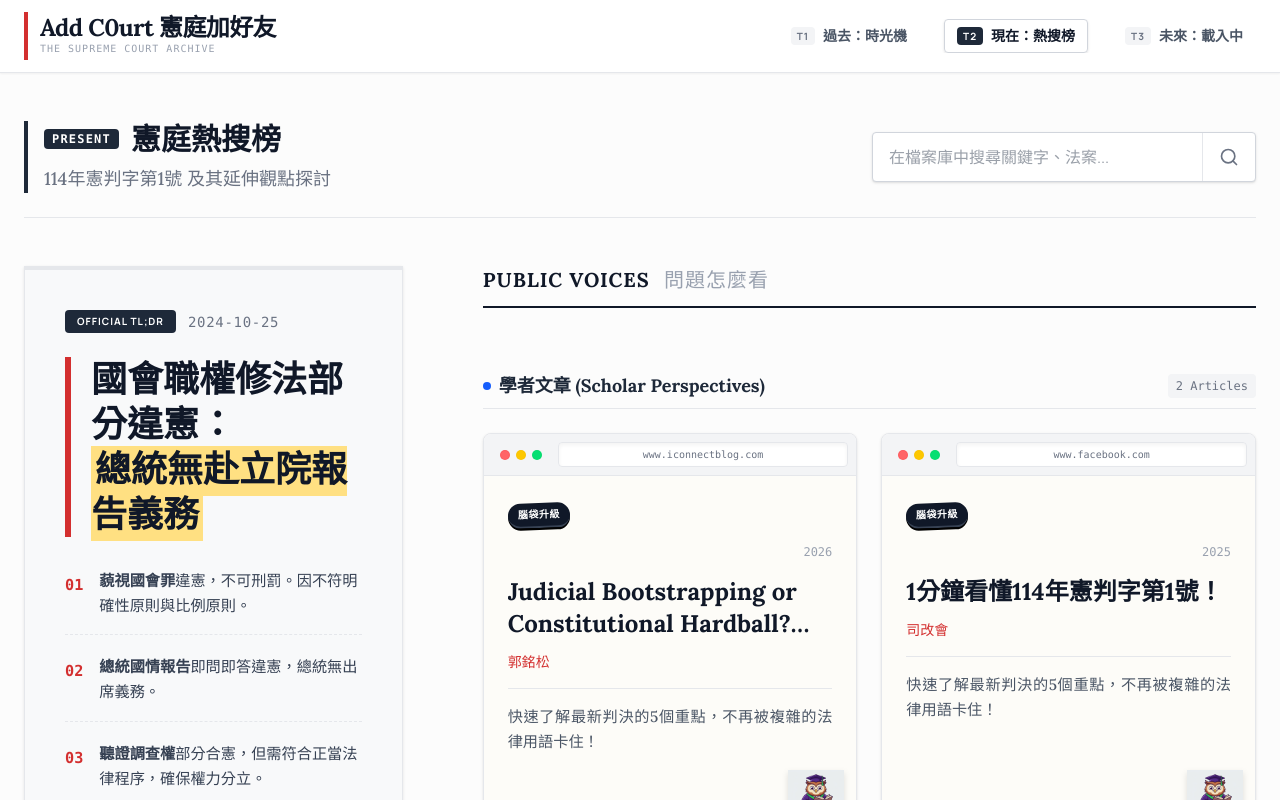
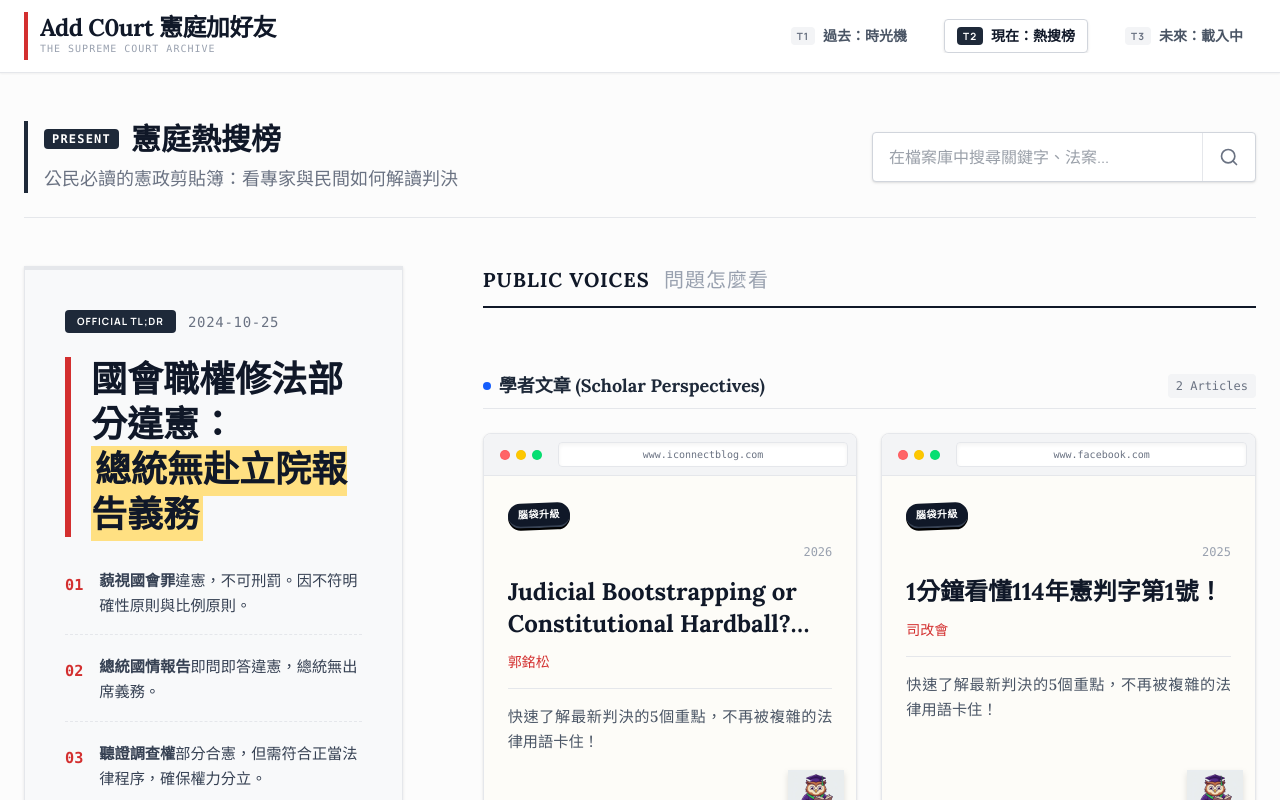
Before and after one commit to ipaaa/constitution, a Next.js app: page /present in a window 1280 px wide. Shown: the top 800 px of the page. Built offline with nearby package versions, Linux system fonts and the light colour scheme.

Commit message:
style: update Track 2 subtitle to '公民必讀的憲政剪貼簿'

```diff
--- a/src/app/present/page.tsx
+++ b/src/app/present/page.tsx
@@ -200,7 +200,7 @@ export default function PresentTrack() {
             <span className="bg-gray-800 text-white text-xs px-2 py-0.5 rounded-sm uppercase tracking-widest font-mono select-none">Present</span>
             憲庭熱搜榜
           </h1>
-          <p className="text-gray-500 font-medium font-serif mt-2 text-lg">114年憲判字第1號 及其延伸觀點探討</p>
+          <p className="text-gray-500 font-medium font-serif mt-2 text-lg">公民必讀的憲政剪貼簿：看專家與民間如何解讀判決</p>
         </div>
         <div className="flex bg-white rounded-sm shadow-sm border border-gray-300 w-full md:w-96 transition-all focus-within:border-gray-500 focus-within:shadow-md">
           <input
```
